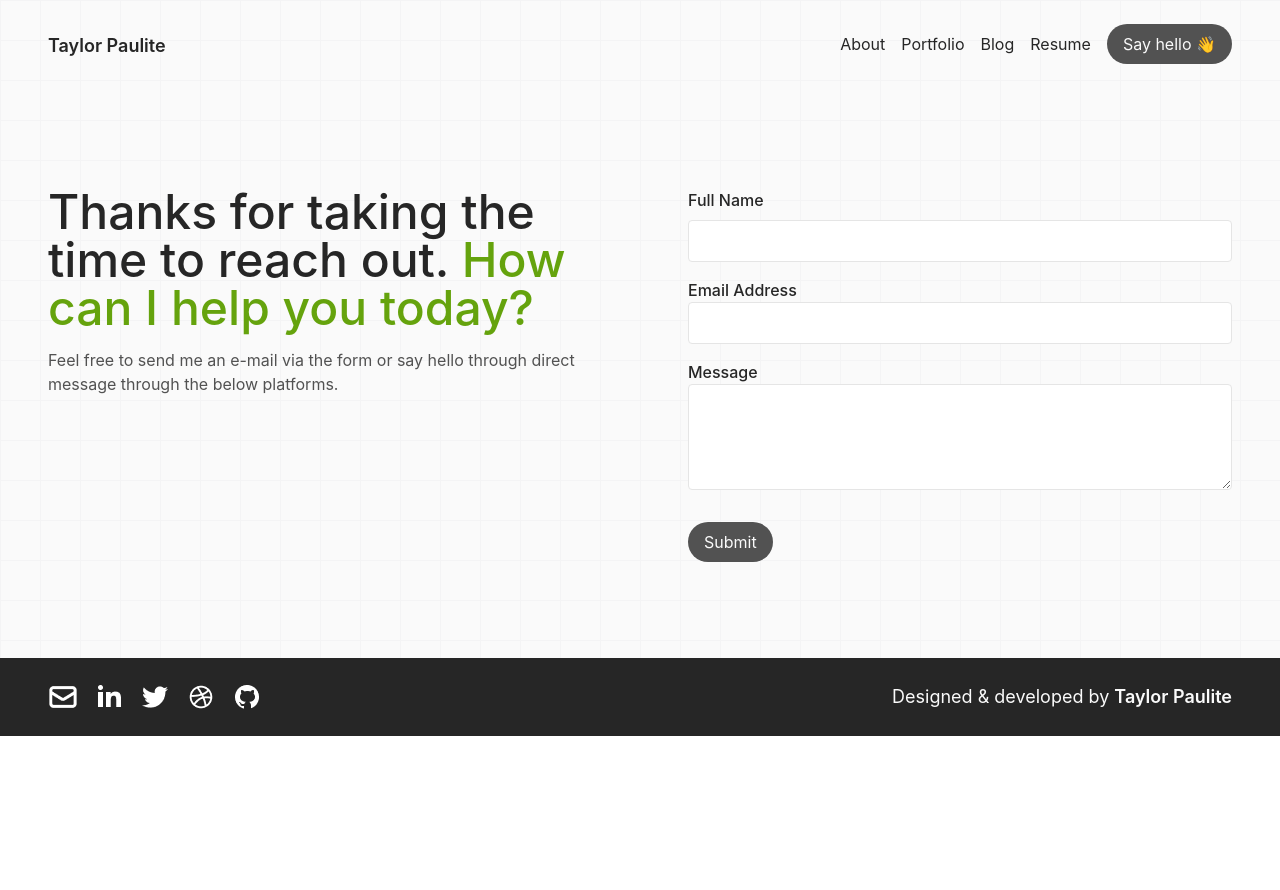
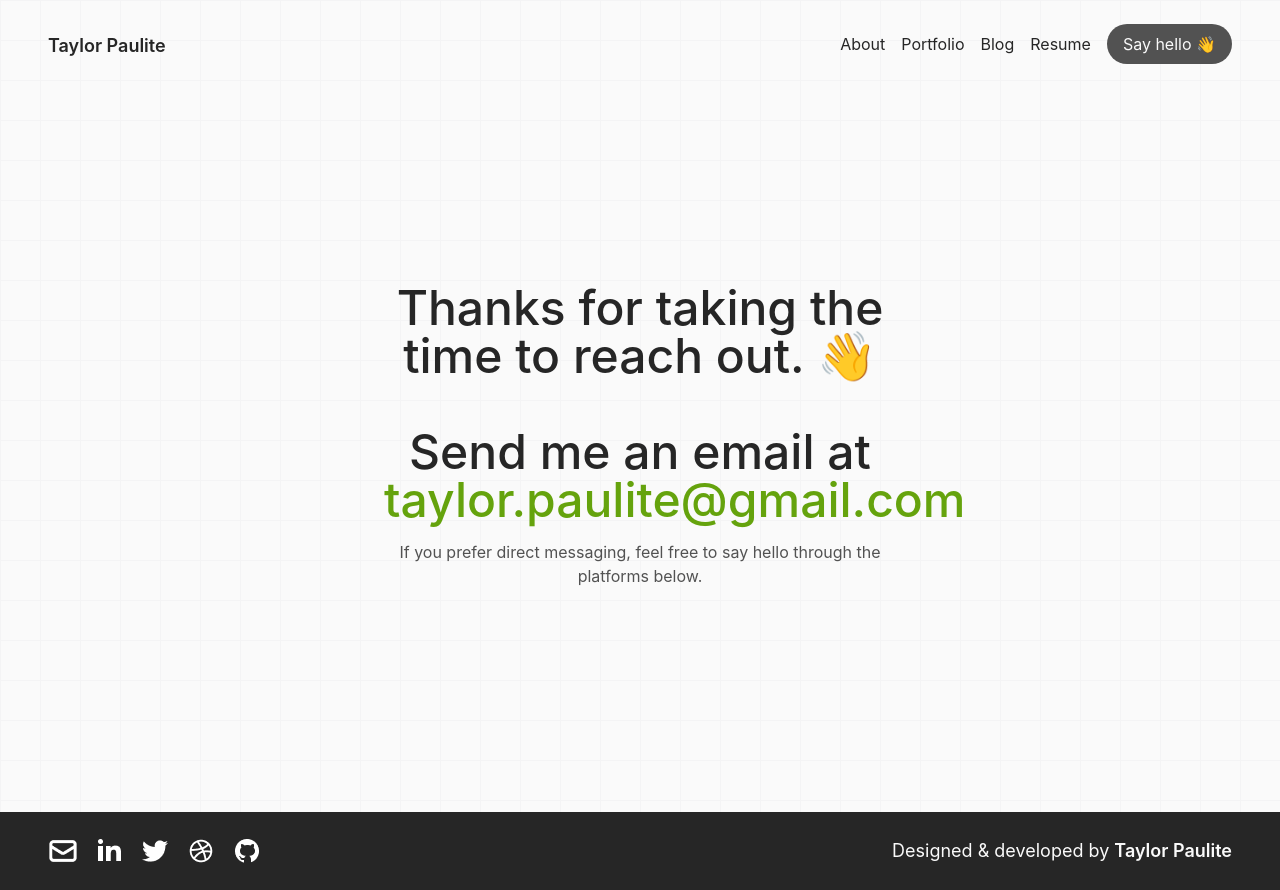
Before and after one commit to taylorpaulite/my-portfolio, a React (Create React App) app: page /contact in a window 1280 px wide. Before the commit the page ends 800 px from the top, so only its background shows below. Built offline with nearby package versions, Linux system fonts and the light colour scheme.

Commit message:
Update to Contact page and Navigation

```diff
--- a/package.json
+++ b/package.json
@@ -10,6 +10,7 @@
     "react": "^18.2.0",
     "react-dom": "^18.2.0",
     "react-router-dom": "^6.6.2",
+    "react-router-hash-link": "^2.4.3",
     "react-scripts": "^5.0.1",
     "web-vitals": "^2.1.4"
   },
--- a/src/Contact.js
+++ b/src/Contact.js
@@ -2,12 +2,16 @@ import React from 'react'
 
 export default function Contact() {
   return (
-    <div className="block lg:flex lg:flex-row px-12 py-24">
-        <div className="lg:basis-1/2">
-            <h1 className="text-5xl font-medium text-neutral-800 dark:text-neutral-50 text-left pb-4">Thanks for taking the time to reach out.<span className="text-lime-600"> How can I help you today?</span></h1>
-            <p className="text-left text-medium pb-8 text-neutral-600 dark:text-neutral-200">Feel free to send me an e-mail via the form or say hello through direct message through the below platforms.</p>
+    <div className="flex px-12 py-48 justify-center">
+        <div className="max-w-lg">
+            <h1 className="text-5xl font-medium text-neutral-800 dark:text-neutral-50 text-center pb-4">Thanks for taking the time to reach out. 👋 <br/> <br/> Send me an email at<span className="text-lime-600"> taylor.paulite@gmail.com</span></h1>
+            <p className="text-center text-medium pb-8 text-neutral-600 dark:text-neutral-200">If you prefer direct messaging, feel free to say hello through the platforms below.</p>
         </div>
-        <div className="block lg:basis-1/2 content-center lg:pl-12">
+    </div>
+  )
+}
+
+/* <div className="block lg:basis-1/2 content-center lg:pl-12">
             <form name="contact" method="POST" data-netlify="true">
                 <input
                     type="hidden"
@@ -27,7 +31,4 @@ export default function Contact() {
                 <textarea name="message" required className="block border rounded border-neutral-200 p-2 pb-12 mb-8 w-full text-neutral-600"></textarea>
                 <button type="submit" key="contact-btn" className="rounded-full block text-left bg-neutral-600 hover:bg-neutral-500 dark:hover:bg-neutral-500 text-neutral-50 text-base px-4 py-2 justify-start">Submit</button>
             </form>
-        </div>
-    </div>
-  )
-}
+        </div> */
--- a/src/Navbar.js
+++ b/src/Navbar.js
@@ -1,5 +1,6 @@
 import React, { useState } from 'react';
-import { Link } from "react-router-dom";
+import { HashLink as Link } from 'react-router-hash-link';
+
 import { Bars3Icon } from '@heroicons/react/20/solid';
 import NavModal from './NavModal.js';
 
@@ -13,10 +14,16 @@ export default function Navbar() {
             </Link>
             <div className="md:block md:justify-right">
                 <ul className="hidden list-none md:flex justify-center">
-                    <li key="about-btn" className="text-left text-base font-regular text-neutral-800 hover:text-neutral-600 dark:hover:text-neutral-400 dark:text-neutral-200 px-2 pt-2"><a href="#about">About</a></li>
-                    <li key="portfolio-btn" className="text-left text-base font-regular text-neutral-800 hover:text-neutral-600 dark:hover:text-neutral-400 dark:text-neutral-200 px-2 pt-2"><a href="#portfolio">Portfolio</a></li>
-                    <li key="blog-btn" className="text-left text-base font-regular text-neutral-800 hover:text-neutral-600 dark:hover:text-neutral-400 dark:text-neutral-200 px-2 pt-2"><a href="#blog">Blog</a></li>
-                    <li key="resume-btn" className="text-left text-base font-regular text-neutral-800 hover:text-neutral-600 dark:hover:text-neutral-400 dark:text-neutral-200 pl-2 pr-4 pt-2"><a target="_blank" rel="noreferrer" href="https://acrobat.adobe.com/link/home/">Resume</a></li>
+                    <Link to={"/#about"}>
+                        <li key="about-btn" className="text-left text-base font-regular text-neutral-800 hover:text-neutral-600 dark:hover:text-neutral-400 dark:text-neutral-200 px-2 pt-2">About</li>
+                    </Link>
+                    <Link to={"/#portfolio"}>
+                    <li key="portfolio-btn" className="text-left text-base font-regular text-neutral-800 hover:text-neutral-600 dark:hover:text-neutral-400 dark:text-neutral-200 px-2 pt-2">Portfolio</li>
+                    </Link>
+                    <Link to={"/#blog"}>
+                    <li key="blog-btn" className="text-left text-base font-regular text-neutral-800 hover:text-neutral-600 dark:hover:text-neutral-400 dark:text-neutral-200 px-2 pt-2">Blog</li>
+                    </Link>
+                    <li key="resume-btn" className="text-left text-base font-regular text-neutral-800 hover:text-neutral-600 dark:hover:text-neutral-400 dark:text-neutral-200 pl-2 pr-4 pt-2"><a target="_blank" rel="noreferrer" href="https://acrobat.adobe.com/id/urn:aaid:sc:US:ed2ef695-c69a-42b2-8f52-c8272e0edc2e">Resume</a></li>
                     <Link to={"/contact"}>
                         <li key="contact-btn" className="rounded-full text-left bg-neutral-600 hover:bg-neutral-500 dark:hover:bg-neutral-500 text-neutral-50 text-base px-4 py-2 justify-start">Say hello 👋</li>
                     </Link>
```
Also changed, not shown: 1 other file (tests, documents, lock files or other folders).
